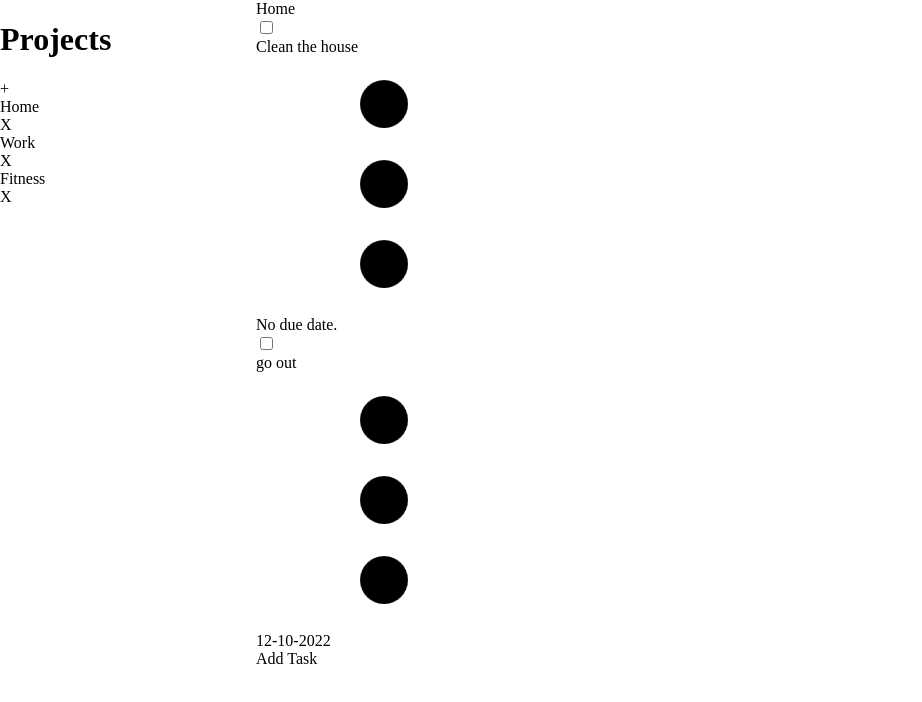
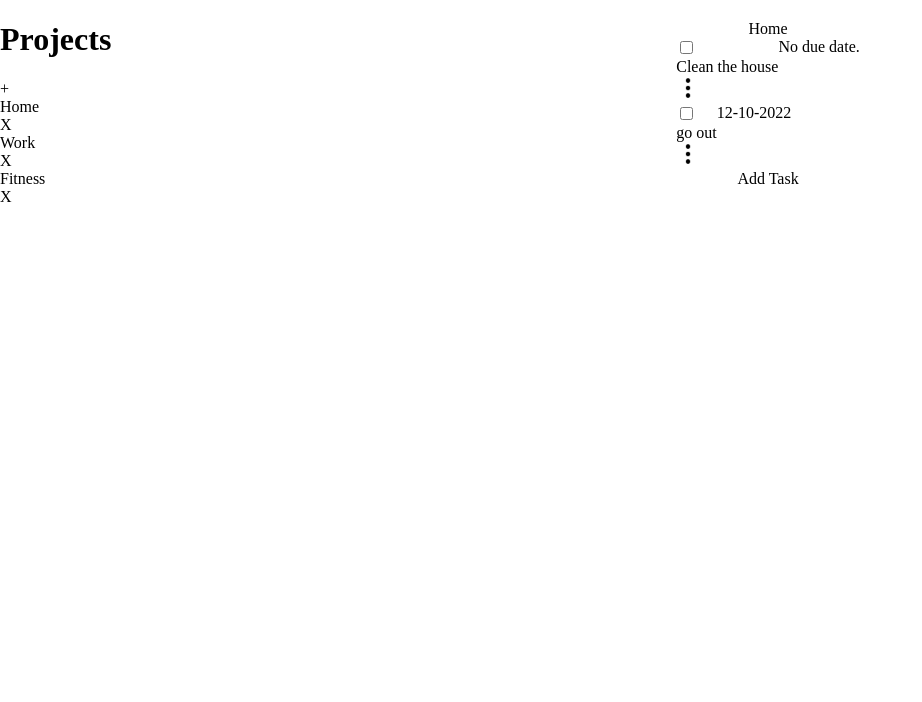
Before and after one commit to xhjayoub/To-do-list, a website built with webpack: page src/template.html in a window 1280 px wide. Shown: the whole page, without its empty margins (0-922 px from the left). Built offline with nearby package versions, Linux system fonts and the light colour scheme.

Commit message:
More styling

```diff
--- a/src/styles.css
+++ b/src/styles.css
@@ -33,3 +33,16 @@ body {
     display: grid;
     grid-template-columns: 20% 80%;
 }
+.tasksContainer {
+    padding: 20px;
+    display: flex;
+    flex-direction: column;
+    justify-content: center;
+    align-items: center;
+}
+.task {
+    display: flex;
+}
+.edit {
+    width: 1.5rem;
+}
```
